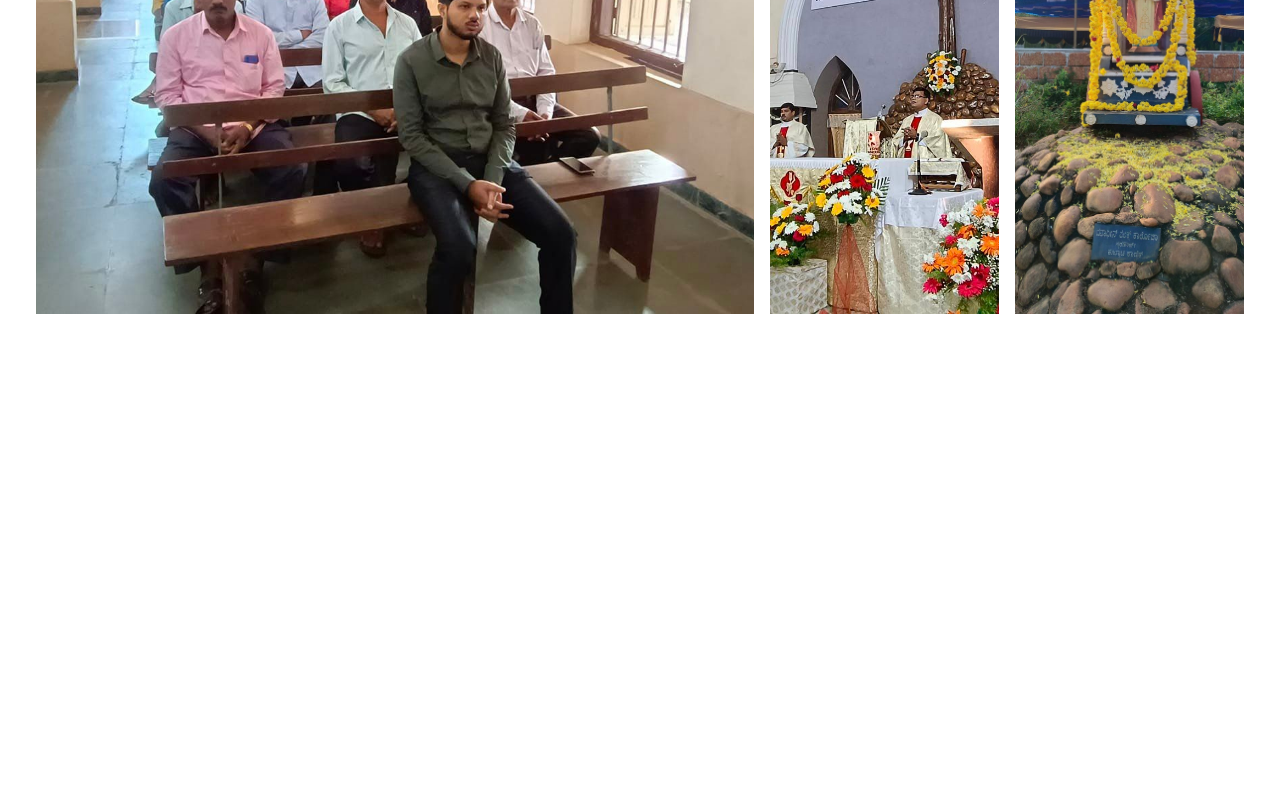
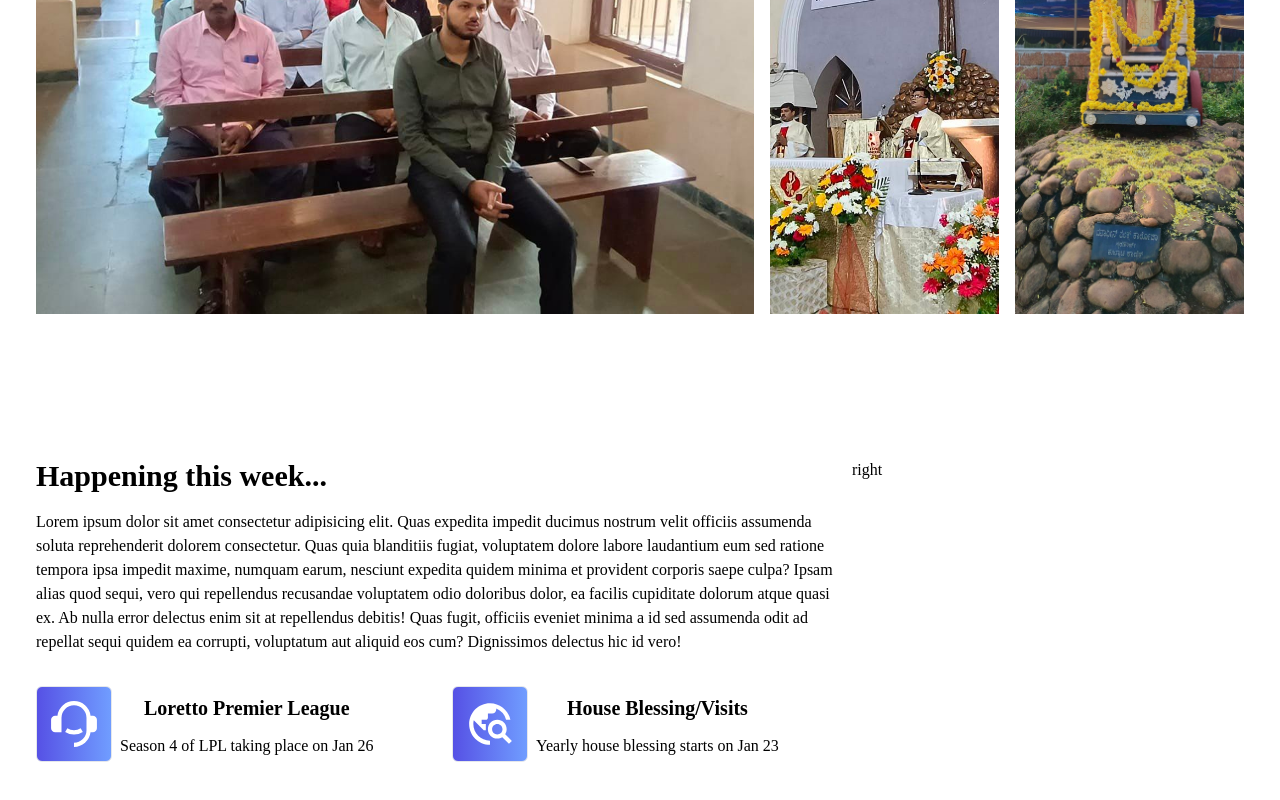
Before and after one commit to lensonfernandes/Loretto-Connect, a React (Create React App) app in the folder lorettoconnect/: page / in a window 1280 px wide. Shown: the part 1256-2056 px from the top of the page. Before the commit the page ends 1650 px from the top, so only its background shows below. Built offline with nearby package versions, Linux system fonts and the light colour scheme.

Commit message:
Happening component Left Section Added

```diff
--- a/lorettoconnect/src/App.js
+++ b/lorettoconnect/src/App.js
@@ -1,4 +1,5 @@
 import React from 'react'
+import Happening from './components/Happening';
 import Hero from './components/Hero';
 import Navbar from './components/Navbar';
 import PastWeek from './components/PastWeek';
@@ -9,6 +10,7 @@ function App() {
         <Navbar />
         <Hero />
         <PastWeek />
+        <Happening />
     </div>
   );
 }
--- /dev/null
+++ b/lorettoconnect/src/components/Happening.jsx
@@ -0,0 +1,52 @@
+import React from "react";
+import { RiCustomerService2Fill } from "react-icons/ri";
+import { MdOutlineTravelExplore } from "react-icons/md";
+
+const Happening = () => {
+  return (
+    <div className="max-w-[1240px] mx-auto grid lg:grid-cols-3 gap-4 px-4 py-16">
+      <div className="lg:col-span-2 flex flex-col justify-evenly">
+        <div>
+          <h2>Happening this week...</h2>
+          <p className="py-4">
+            Lorem ipsum dolor sit amet consectetur adipisicing elit. Quas
+            expedita impedit ducimus nostrum velit officiis assumenda soluta
+            reprehenderit dolorem consectetur. Quas quia blanditiis fugiat,
+            voluptatem dolore labore laudantium eum sed ratione tempora ipsa
+            impedit maxime, numquam earum, nesciunt expedita quidem minima et
+            provident corporis saepe culpa? Ipsam alias quod sequi, vero qui
+            repellendus recusandae voluptatem odio doloribus dolor, ea facilis
+            cupiditate dolorum atque quasi ex. Ab nulla error delectus enim sit
+            at repellendus debitis! Quas fugit, officiis eveniet minima a id sed
+            assumenda odit ad repellat sequi quidem ea corrupti, voluptatum aut
+            aliquid eos cum? Dignissimos delectus hic id vero!
+          </p>
+        </div>
+        <div className="grid sm:grid-cols-2 gap-8 py-4">
+          <div className="flex flex-col lg:flex-row items-center text-center">
+            <button>
+              <RiCustomerService2Fill  size={50}/>
+            </button>{" "}
+            <div>
+              <h3 className="py-2">Loretto Premier League</h3>
+              <p className="py-1 px-2">Season 4 of LPL taking place on Jan 26</p>
+            </div>
+          </div>
+
+          <div className="flex flex-col lg:flex-row items-center text-center">
+            <button>
+              <MdOutlineTravelExplore size={50}/>
+            </button>{" "}
+            <div>
+              <h3 className="py-2">House Blessing/Visits</h3>
+              <p className="py-1 px-2">Yearly house blessing starts on Jan 23</p>
+            </div>
+          </div>
+        </div>
+      </div>
+      <div>right</div>
+    </div>
+  );
+};
+
+export default Happening;
```
